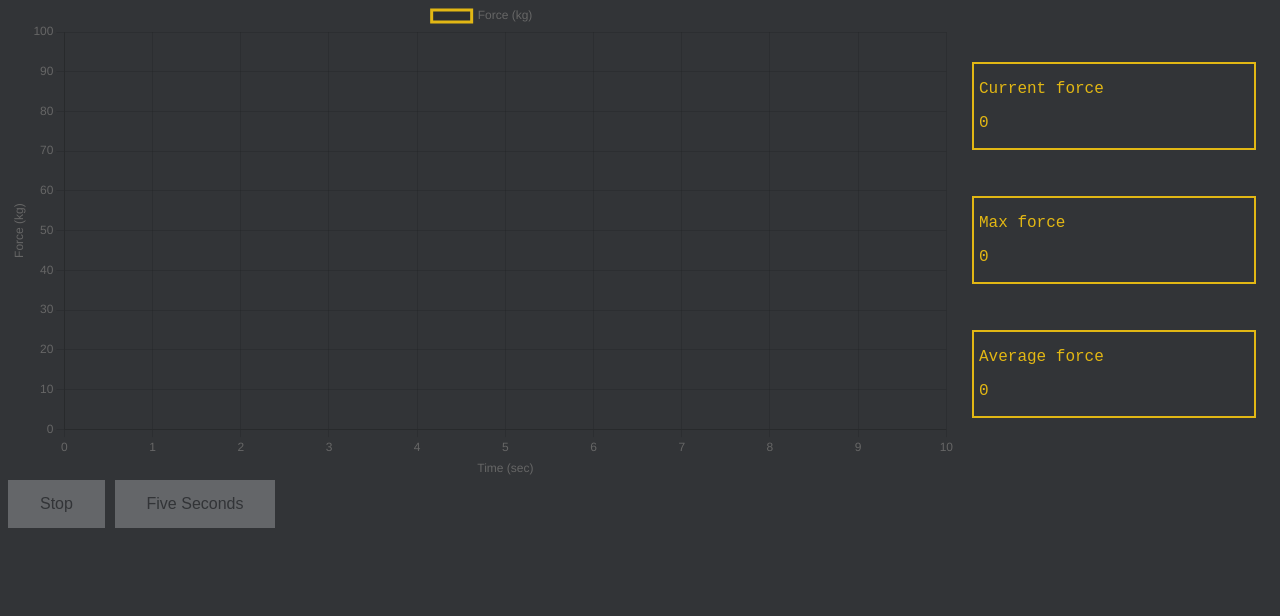
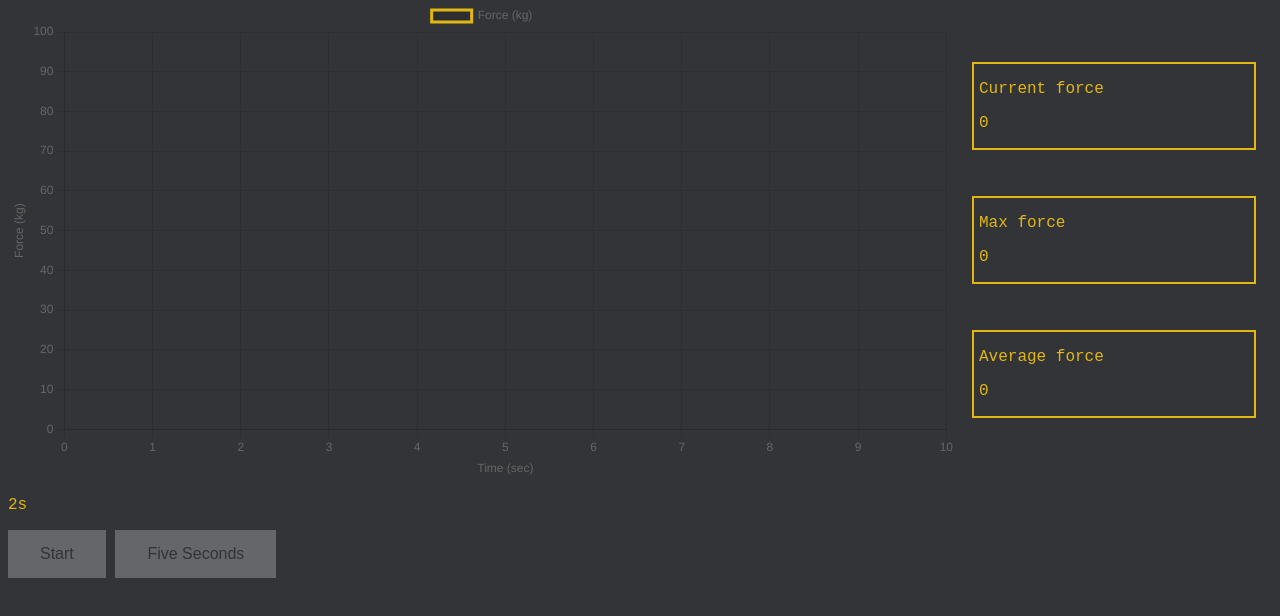
Before and after one commit to m04josefsen/hangboard-force-tracker, a plain HTML site: page hangboard-force-tracker/wwwroot/index.html in a window 1280 px wide. Both pictures are taken after a click on the button "Start". Shown: the part 80-696 px from the top of the page. Drawn offline with nearby package versions, Linux system fonts and the light colour scheme; no server answers.

Commit message:
Added countdown before tracking force

```diff
--- a/hangboard-force-tracker/wwwroot/index.html
+++ b/hangboard-force-tracker/wwwroot/index.html
@@ -33,6 +33,8 @@
             </div>
         </div>
 
+        <p id="countdownDisplay"></p>
+
         <div class="buttons">
             <button id="trackingButton">Start</button>
             <button id="fiveSeconds" onclick="fiveSeconds()">Five Seconds</button>
--- a/hangboard-force-tracker/wwwroot/script.js
+++ b/hangboard-force-tracker/wwwroot/script.js
@@ -40,6 +40,7 @@ document.getElementById("trackingButton").addEventListener("click", async () =>
     tracking = !tracking;
 
     if (tracking) {
+        await createCountdown();
         await deleteData();
 
         // Updates every 250ms
@@ -98,6 +99,7 @@ async function deleteData() {
 // Calls fetch data for five seconds
 // TODO: maybe have seconds as input instead of 5?
 async function fiveSeconds() {
+    await createCountdown();
     await deleteData();
 
     let count = 0;
@@ -112,3 +114,22 @@ async function fiveSeconds() {
         }
     }, 250);
 }
+
+// 3-second countdown before measuring
+function createCountdown() {
+    return new Promise((resolve) => {
+        const display = document.getElementById("countdownDisplay");
+        let timeLeft = 3;
+
+        const interval = setInterval(() => {
+            display.innerText = timeLeft + 's';
+            timeLeft--;
+
+            if (timeLeft < 0) {
+                clearInterval(interval);
+                display.innerText = 'GO!';
+                resolve();
+            }
+        }, 1000);
+    });
+}
```
